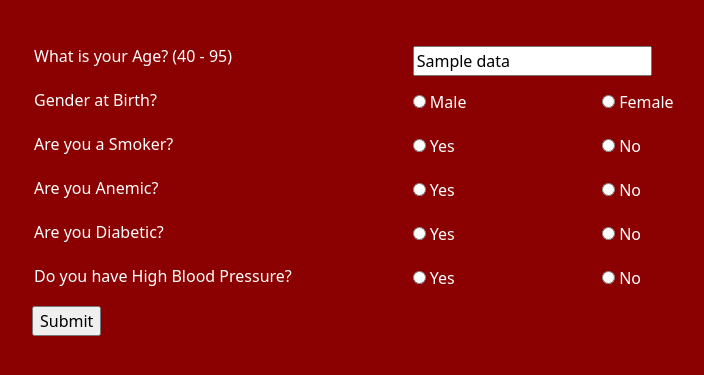
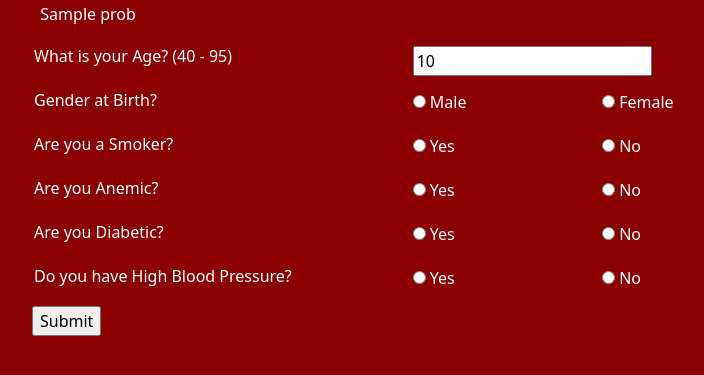
Before and after one commit to njneubauer/code_hearted, a Flask app: template templates/patient_calc.html in a window 1280 px wide. Shown: the part 64-439 px from the top of the page, without its empty margins (50-754 px from the left). Run offline with Flask 2, Linux system fonts and the light colour scheme; the template is opened without the code that fills it: most values are stand-ins (such as "Sample title", 1, 10 or a date in 2020).

Commit message:
Updated patient data route

```diff
--- a/app.py
+++ b/app.py
@@ -62,8 +62,10 @@ def search():
 
     print(f'Result: {prob[0][0]}')
 
-    #Plug  Machine learning values to send to a results.html screen
-    return render_template('patient_calc.html', data=data, prob=prob)
+    patient_dict = {'age': age,  'sex': sex, 'smoker': smoker, 'anemic': anemia, 'diabetic': diabetes, 'high_blood_pressure': highbp}
+
+    #Plug Machine learning values to send to  patient_calc.html screen
+    return render_template('patient_calc.html', data=patient_dict, prob=prob[0][0])
 
 
 if __name__ == "__main__":
--- a/templates/patient_calc.html
+++ b/templates/patient_calc.html
@@ -41,12 +41,13 @@
 
     <!-- Start - Age Row -->
     <!-- <div class="row"> -->
-    <p>&nbsp;</p>
+    <p>&nbsp; {{ prob }}</p>
+
     <form action="/patient_data" method="POST">
       <div class="row">
         <p class="col-4"> What is your Age? (40 - 95) </p>
         <div class="col-2 custom-control custom-radio custom-control-inline">
-          <input type="text" id="age" name="age" class="custom-control-input input" value="{{ data[0] }}">
+          <input type="text" id="age" name="age" class="custom-control-input input" value="{{ data['age'] }}">
         </div>
       </div>
 
@@ -58,14 +59,12 @@
 
         <p class="col-4"> Gender at Birth? </p>
         <div class="col-2 custom-control custom-radio custom-control-inline">
-          <input type="radio" id="gender" name="gender" class="custom-control-input" value="1" {% if data[1]=='1' %}
-            checked {% endif %}>
+          <input type="radio" id="gender" name="gender" class="custom-control-input" value="1" {% if data['sex'] == '1' %} checked {% endif %}>
           <label class="custom-control-label" for="customRadioInline1">Male</label>
         </div>
 
         <div class="col-2 custom-control custom-radio custom-control-inline">
-          <input type="radio" id="gender" name="gender" class="custom-control-input" value="0" {% if data[1]=='0' %}
-            checked {% endif %}>
+          <input type="radio" id="gender" name="gender" class="custom-control-input" value="0" {% if data['sex'] == '0' %} checked {% endif %}>
           <label class="custom-control-label" for="customRadioInline2">Female</label>
         </div>
 
@@ -77,14 +76,12 @@
 
         <p class="col-4 text-right"> Are you a Smoker? </p>
         <div class="col-2 custom-control custom-radio custom-control-inline">
-          <input type="radio" id="smoker" name="smoker" class="custom-control-input text-leftt" value="1" {% if
-            data[2]=='1' %} checked {% endif %}>
+          <input type="radio" id="smoker" name="smoker" class="custom-control-input text-leftt" value="1" {% if data['smoker'] == '1' %} checked {% endif %}>
           <label class="custom-control-label text-right" for="customRadioInline3">Yes</label>
         </div>
 
         <div class="col-6 custom-control custom-radio custom-control-inline">
-          <input type="radio" id="smoker" name="smoker" class="custom-control-input text-left" value="0" {% if
-            data[2]=='0' %} checked {% endif %}>
+          <input type="radio" id="smoker" name="smoker" class="custom-control-input text-left" value="0" {% if data['smoker'] == '0' %} checked {% endif %}>
           <label class="custom-control-label" for="customRadioInline4">No</label>
         </div>
 
@@ -96,14 +93,12 @@
 
         <p class="col-4"> Are you Anemic? </p>
         <div class="col-2 custom-control custom-radio custom-control-inline">
-          <input type="radio" id="anemic" name="anemic" class="custom-control-input" value="1" {% if data[3]=='1' %}
-            checked {% endif %}>
+          <input type="radio" id="anemic" name="anemic" class="custom-control-input" value="1" >
           <label class="custom-control-label" for="customRadioInline5">Yes</label>
         </div>
 
         <div class="col-6 custom-control custom-radio custom-control-inline">
-          <input type="radio" id="anemic" name="anemic" class="custom-control-input" value="0" {% if data[3]=='0' %}
-            checked {% endif %}>
+          <input type="radio" id="anemic" name="anemic" class="custom-control-input" value="0">
           <label class="custom-control-label" for="customRadioInline6">No</label>
         </div>
 
@@ -115,14 +110,12 @@
 
         <p class="col-4"> Are you Diabetic? </p>
         <div class="col-2 custom-control custom-radio custom-control-inline">
-          <input type="radio" id="diabetic" name="diabetic" class="custom-control-input" value="1" {% if data[4]=='1' %}
-            checked {% endif %}>
+          <input type="radio" id="diabetic" name="diabetic" class="custom-control-input" value="1" >
           <label class="custom-control-label" for="customRadioInline7"> Yes </label>
         </div>
 
         <div class="col-6 custom-control custom-radio custom-control-inline">
-          <input type="radio" id="diabetic" name="diabetic" class="custom-control-input" value="0" {% if data[4]=='0' %}
-            checked {% endif %}>
+          <input type="radio" id="diabetic" name="diabetic" class="custom-control-input" value="0" >
           <label class="custom-control-label" for="customRadioInline8"> No </label>
         </div>
       </div>
@@ -133,14 +126,12 @@
 
         <p class="col-4"> Do you have High Blood Pressure? </p>
         <div class="col-2 custom-control custom-radio custom-control-inline">
-          <input type="radio" id="highbp" name="highbp" class="custom-control-input" value="1" {% if data[5]=='1' %}
-            checked {% endif %}>
+          <input type="radio" id="highbp" name="highbp" class="custom-control-input" value="1" >
           <label class="custom-control-label" for="customRadioInline9"> Yes </label>
         </div>
 
         <div class="col-6 custom-control custom-radio custom-control-inline">
-          <input type="radio" id="highbp" name="highbp" class="custom-control-input" value="0" {% if data[5]=='0' %}
-            checked {% endif %}>
+          <input type="radio" id="highbp" name="highbp" class="custom-control-input" value="0" >
           <label class="custom-control-label" for="customRadioInline10"> No </label>
         </div>
 
```
